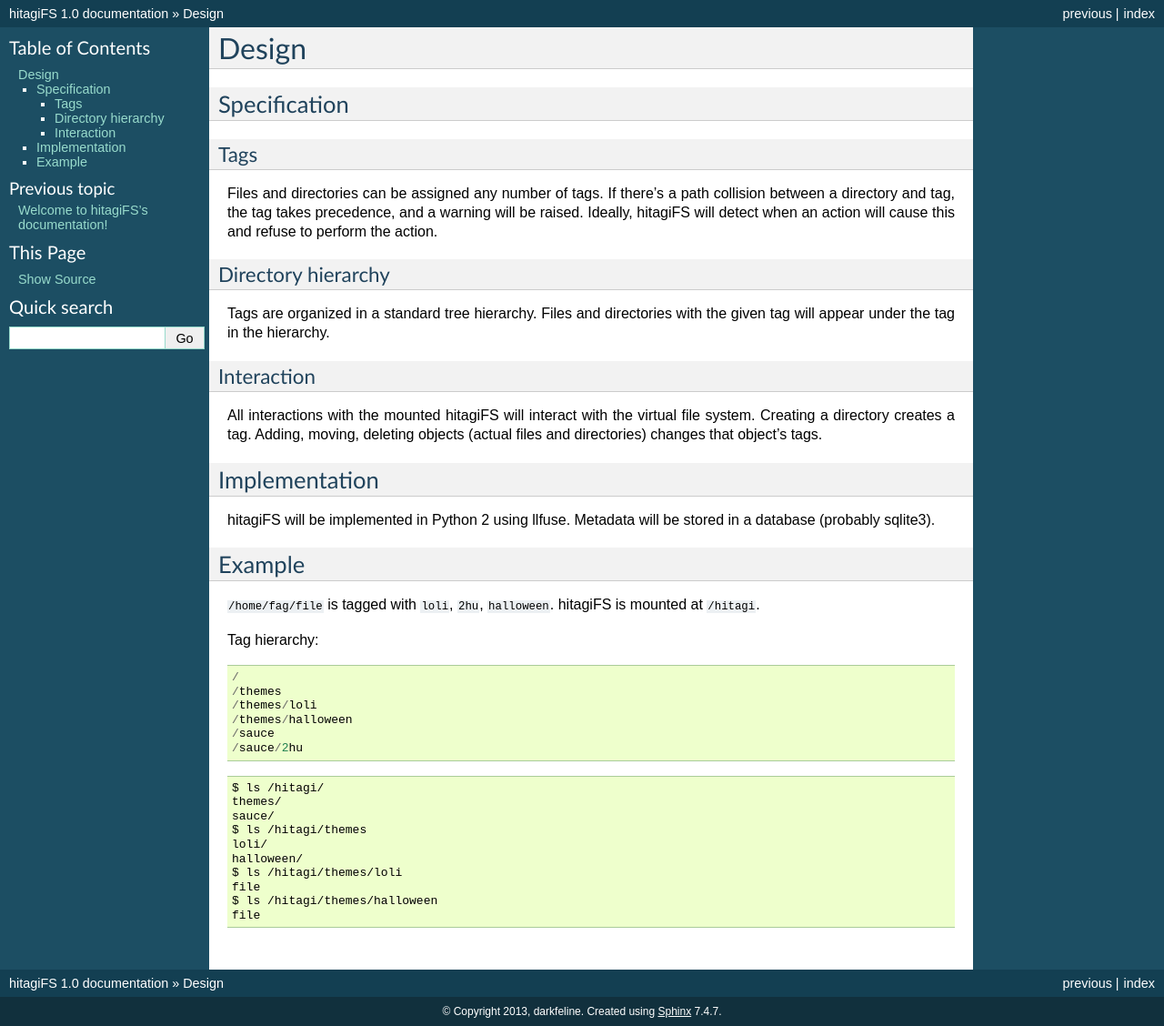
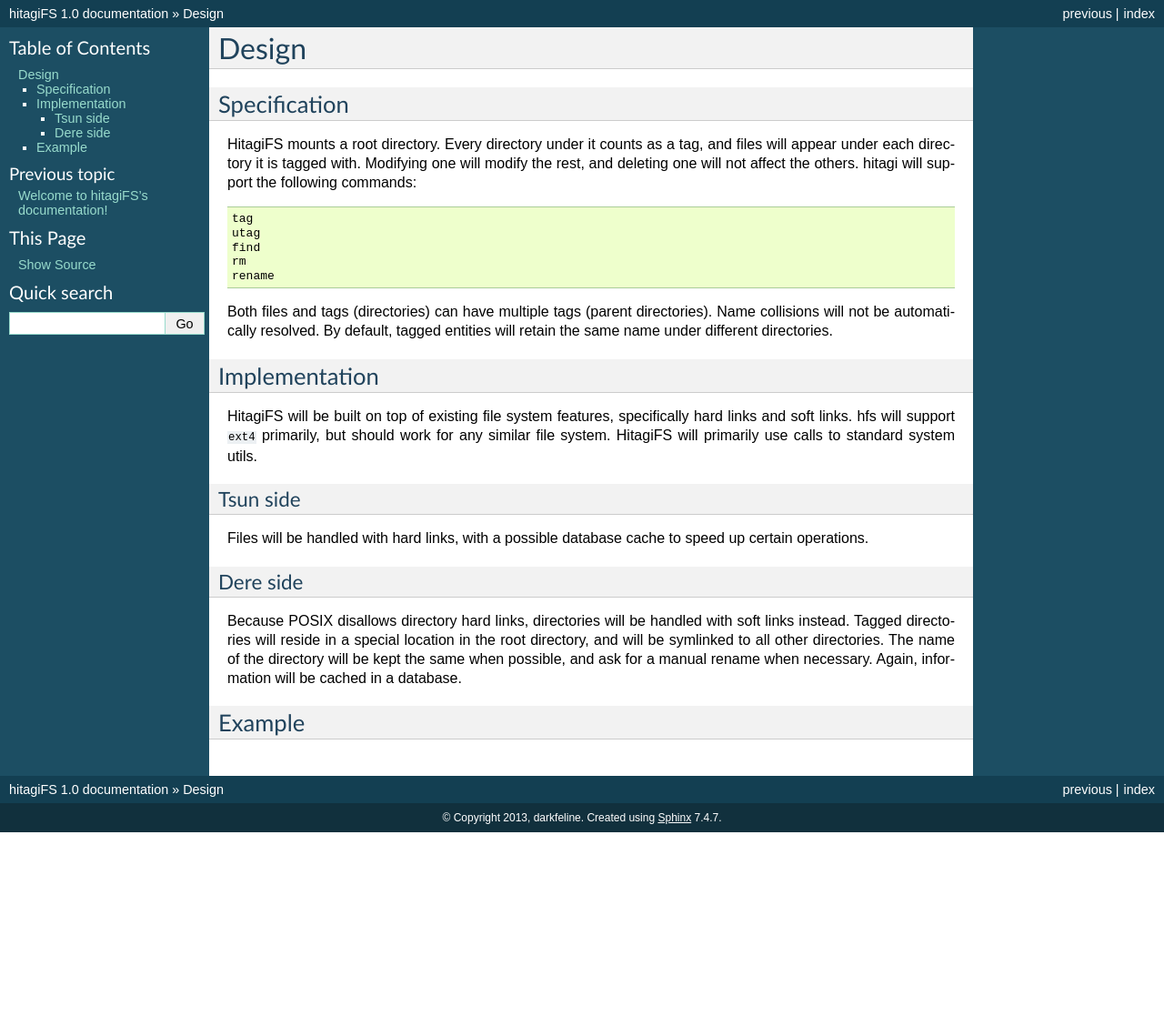
Before and after one commit to darkfeline/dantalian, a Sphinx documentation site: the page built from doc/specs.rst, in a window 1280 px wide. Shown: the whole page at 91% size. Built offline with Sphinx 7.4.7, drawn with Linux system fonts in a browser that asks for light colours; after the commit the page ends 915 px from its top, so only the background shows below that.

Commit message:
Completely rewrite design

```diff
--- a/doc/specs.rst
+++ b/doc/specs.rst
@@ -5,57 +5,43 @@ Design
 Specification
 =============
 
-Tags
-----
+HitagiFS mounts a root directory.  Every directory under it counts as a tag,
+and files will appear under each directory it is tagged with.  Modifying one
+will modify the rest, and deleting one will not affect the others.  hitagi will
+support the following commands::
 
-Files and directories can be assigned any number of tags.  If there's a path
-collision between a directory and tag, the tag takes precedence, and a warning
-will be raised.  Ideally, hitagiFS will detect when an action will cause this
-and refuse to perform the action.
+    tag
+    utag
+    find
+    rm
+    rename
 
-Directory hierarchy
--------------------
-
-Tags are organized in a standard tree hierarchy.  Files and directories with
-the given tag will appear under the tag in the hierarchy.
-
-Interaction
------------
-
-All interactions with the mounted hitagiFS will interact with the virtual file
-system.  Creating a directory creates a tag.  Adding, moving, deleting objects
-(actual files and directories) changes that object's tags.
+Both files and tags (directories) can have multiple tags (parent directories).
+Name collisions will not be automatically resolved.  By default, tagged
+entities will retain the same name under different directories.
 
 Implementation
 ==============
 
-hitagiFS will be implemented in Python 2 using llfuse.  Metadata will be stored
-in a database (probably sqlite3).
+HitagiFS will be built on top of existing file system features, specifically
+hard links and soft links.  hfs will support ``ext4`` primarily, but should
+work for any similar file system.  HitagiFS will primarily use calls to
+standard system utils.
+
+Tsun side
+---------
+
+Files will be handled with hard links, with a possible database cache to speed
+up certain operations.
+
+Dere side
+---------
+
+Because POSIX disallows directory hard links, directories will be handled with
+soft links instead.  Tagged directories will reside in a special location in
+the root directory, and will be symlinked to all other directories.  The name
+of the directory will be kept the same when possible, and ask for a manual
+rename when necessary.  Again, information will be cached in a database.
 
 Example
 =======
-
-``/home/fag/file`` is tagged with ``loli``, ``2hu``, ``halloween``.
-hitagiFS is mounted at ``/hitagi``.
-
-Tag hierarchy::
-
-    /
-    /themes
-    /themes/loli
-    /themes/halloween
-    /sauce
-    /sauce/2hu
-
-::
-
-    $ ls /hitagi/
-    themes/
-    sauce/
-    $ ls /hitagi/themes
-    loli/
-    halloween/
-    $ ls /hitagi/themes/loli
-    file
-    $ ls /hitagi/themes/halloween
-    file
```
